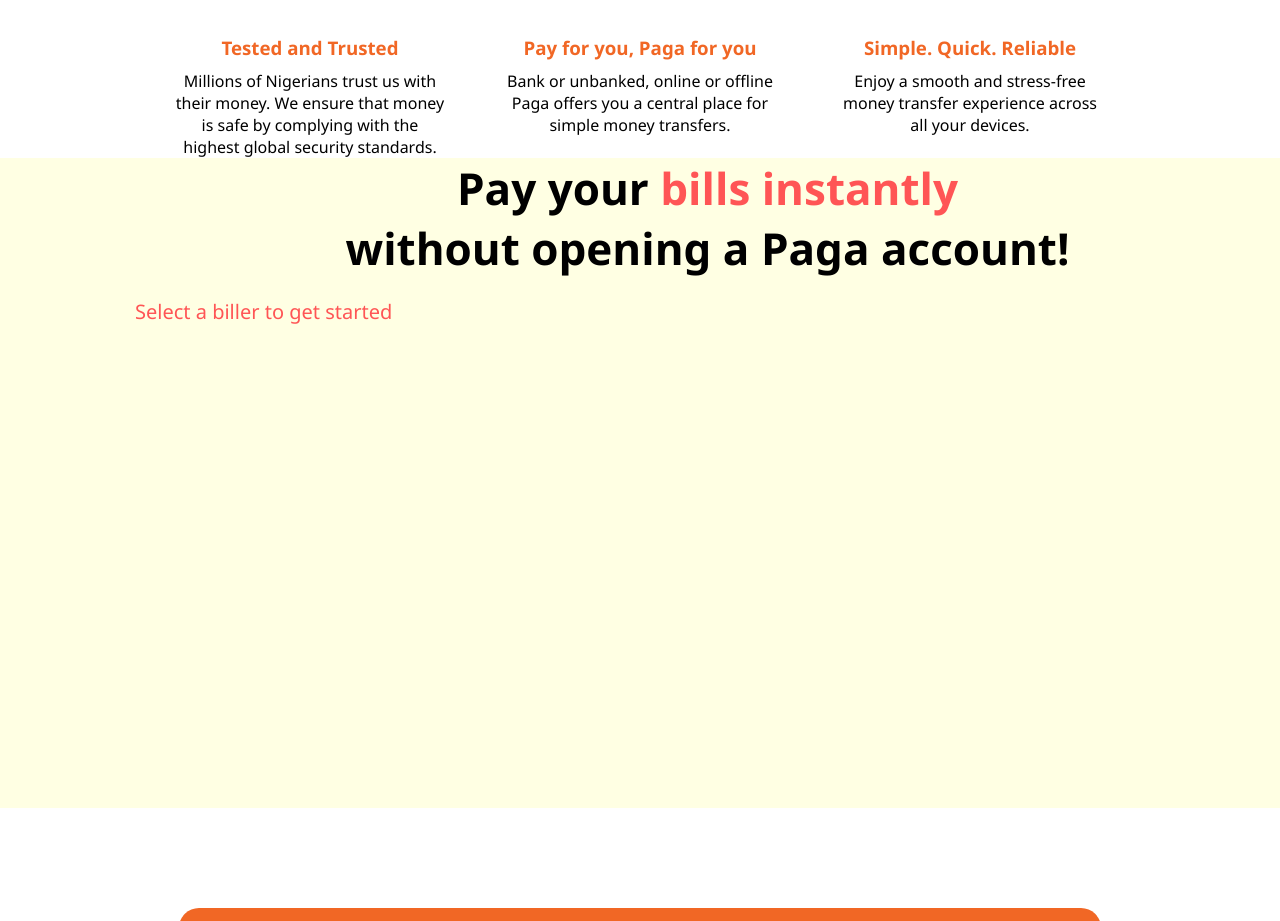
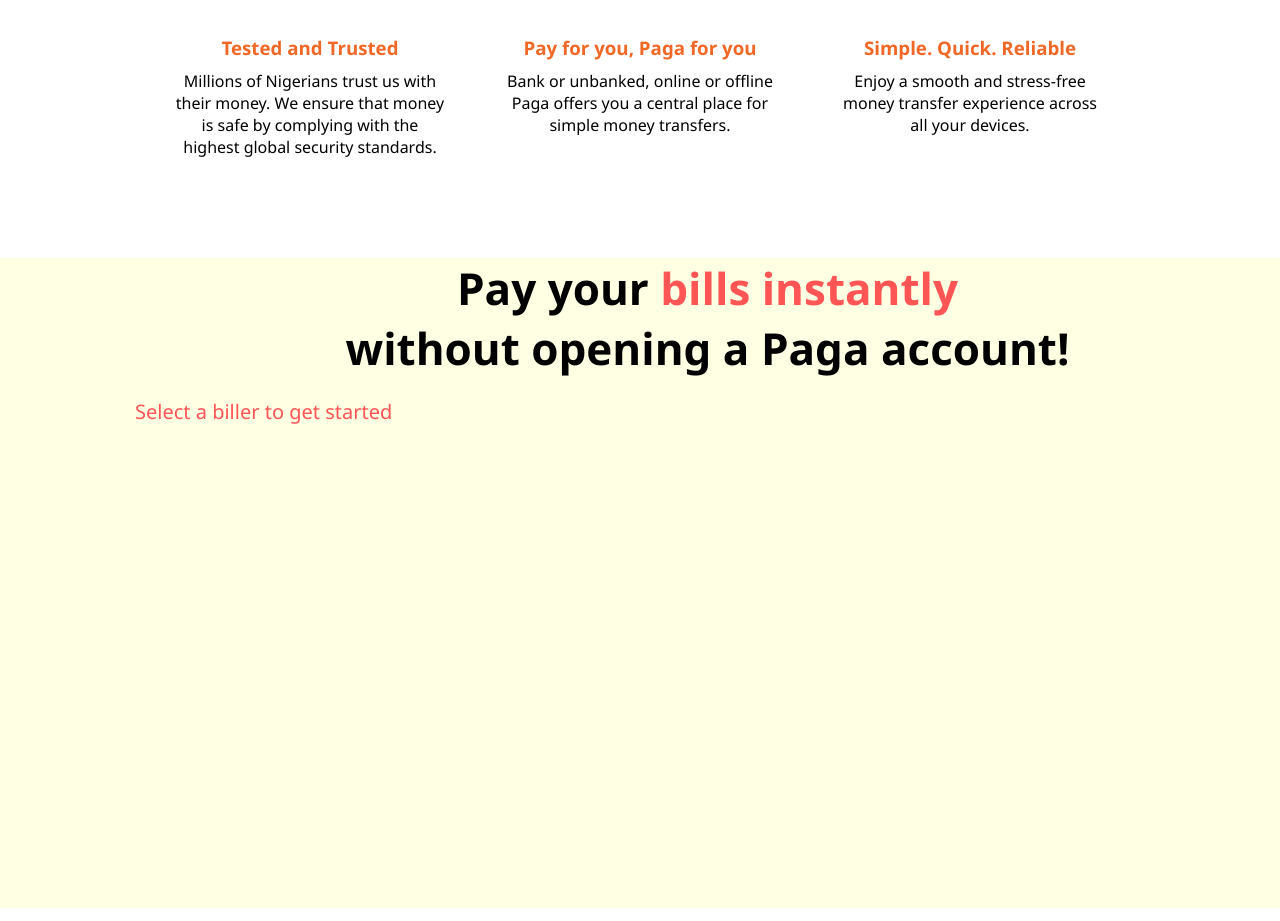
Before and after one commit to Stevoforchrist/my-paga-website, a plain HTML site: page index.html in a window 1280 px wide. Shown: the part 1879-2800 px from the top of the page. Drawn offline with Linux system fonts and the light colour scheme.

Commit message:
complete-update

```diff
--- a/index.html
+++ b/index.html
@@ -128,7 +128,7 @@
 
 
         </div>
-        <div class="space2"></div>
+        <div class="space-2"></div>
         <div class="text-before-third-article">
             <h1>Pay your <span class="third-span">bills instantly</span> <br> without opening a Paga account!</h1>
             <p>Select a biller to get started</p>
```
